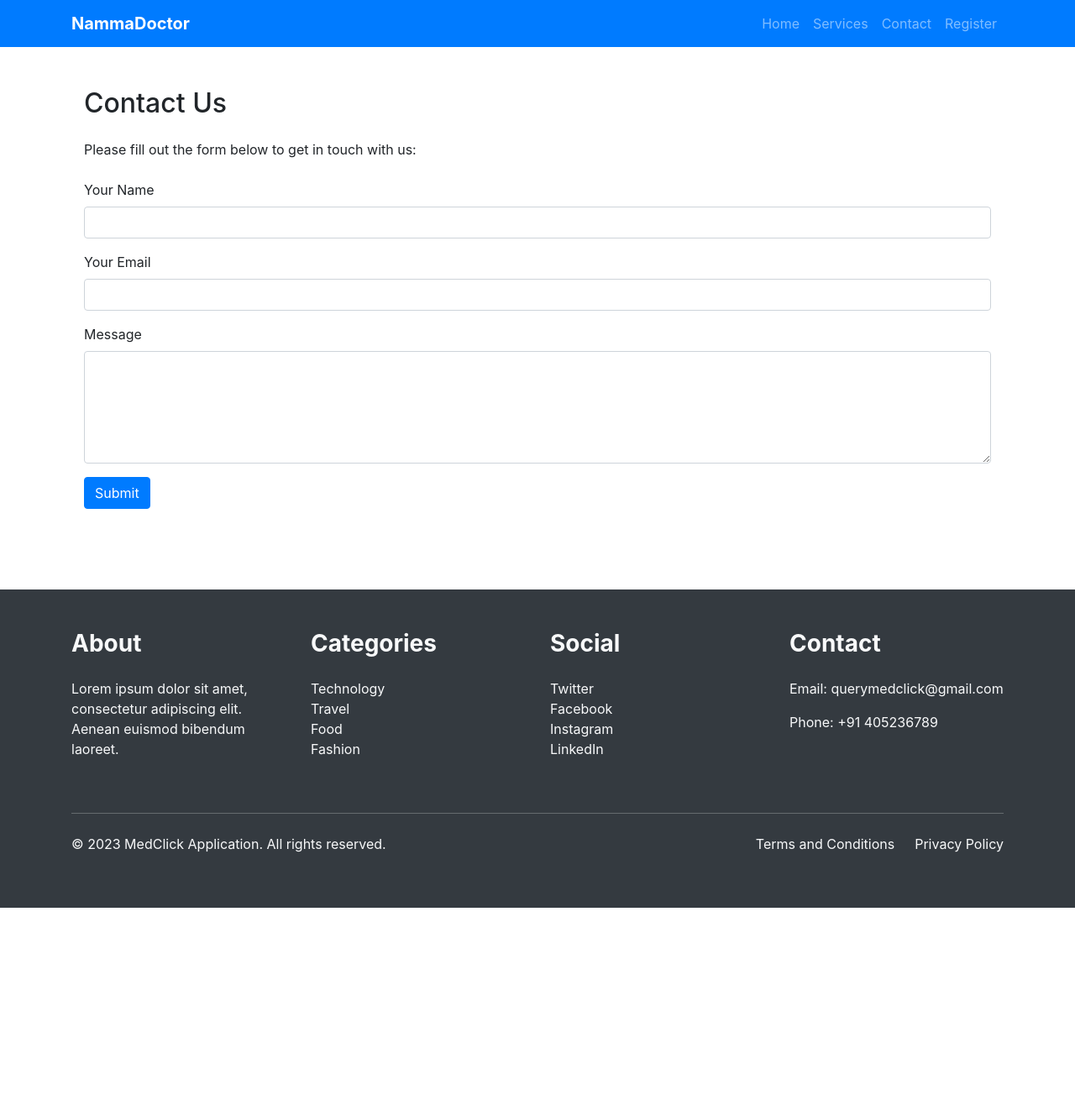
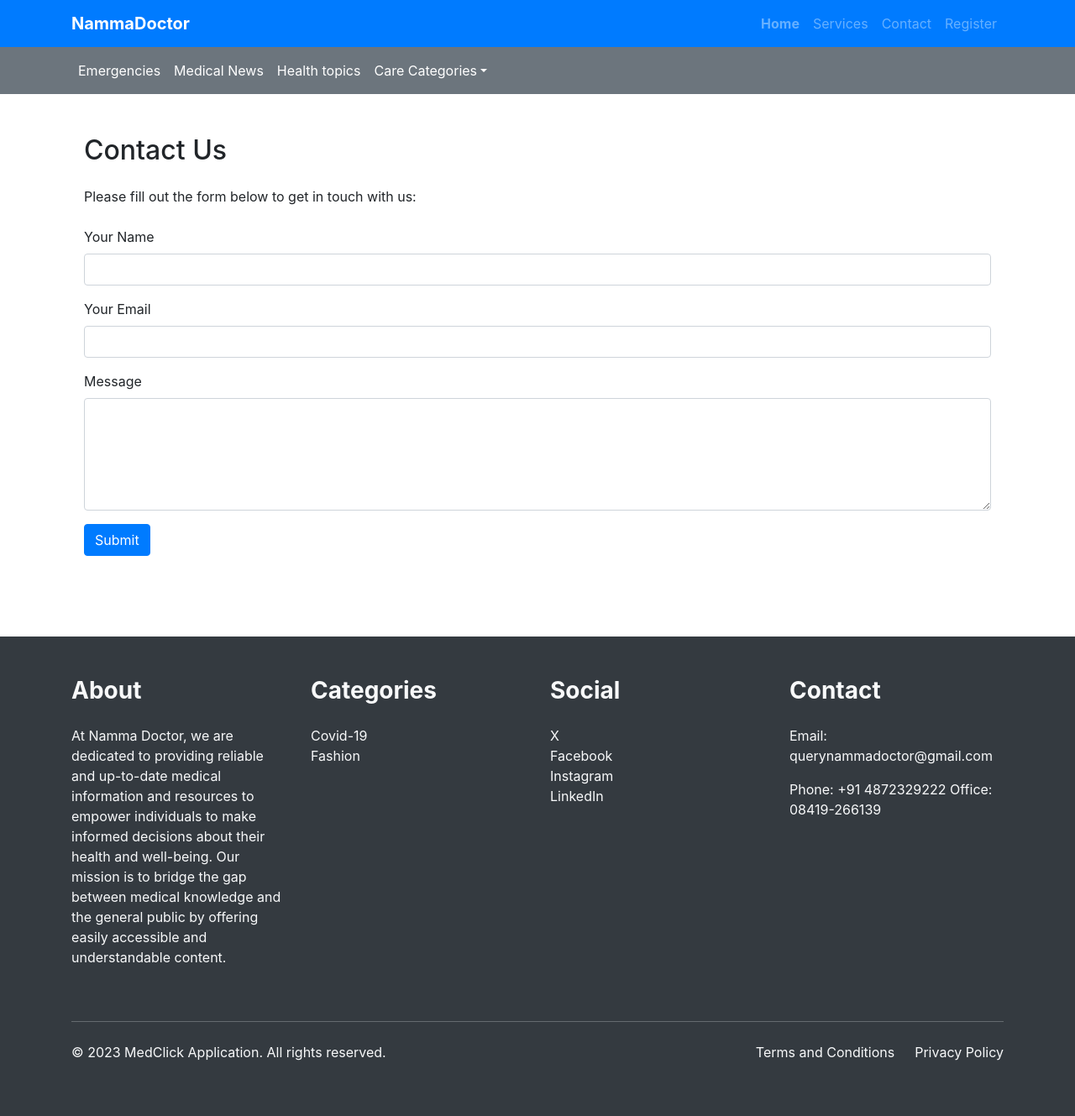
Before and after one commit to AJAmit17/NammaDoctor, a Django app: page /contact/ in a window 1280 px wide. Shown: the whole page at 84% size. Before the commit the page ends 1081 px from the top, so only its background shows below. Run offline with Django 4.2, Linux system fonts and the light colour scheme; some libraries are stand-ins or nearby versions.

Commit message:
nav ft. 1.1

```diff
--- a/ndapp/templates/ndapp/base.html
+++ b/ndapp/templates/ndapp/base.html
@@ -27,7 +27,7 @@
             <div class="collapse navbar-collapse" id="navbarNav">
                 <ul class="navbar-nav ms-auto">
                     <li class="nav-item">
-                        <a href="{% url 'home' %}" class="nav-link">Home</a>
+                        <a href="{% url 'home' %}" class="nav-link"><strong>Home</strong></a>
                     </li>
                     <li class="nav-item">
                         <a href="{% url 'services' %}" class="nav-link">Services</a>
@@ -48,6 +48,44 @@
             </div>
         </div>
     </nav>
+    <nav class="navbar navbar-expand-lg navbar-dark bg-secondary" style="background-color: grey;">
+        <div class="container">
+            <button class="navbar-toggler" type="button" data-bs-toggle="collapse" data-bs-target="#secondNavbar" aria-controls="secondNavbar" aria-expanded="false" aria-label="Toggle navigation">
+                <span class="navbar-toggler-icon"></span>
+            </button>
+            <div class="collapse navbar-collapse" id="secondNavbar">
+                <ul class="navbar-nav mr-auto">
+                    <li class="nav-item">
+                        <a href="{% url 'emergencies' %}" class="nav-link" style="opacity: 1; color: white;">Emergencies</a>
+                    </li>
+                    <li class="nav-item">
+                        <a href="{% url 'medicalnews' %}" class="nav-link" style="opacity: 1; color: white;">Medical News</a>
+                    </li>
+                    <li class="nav-item">
+                        <a href="" class="nav-link" style="opacity: 1; color: white;">Health topics</a>
+                    </li>
+                    <li class="nav-item dropdown">
+                        <a href="#" class="nav-link dropdown-toggle" id="careCategoriesDropdown" data-bs-toggle="dropdown" aria-haspopup="true" aria-expanded="false" style="opacity: 1; color: white;">Care Categories</a>
+                        <div class="dropdown-menu" aria-labelledby="careCategoriesDropdown">
+                            <a class="dropdown-item" href="#category1" style="opacity: 1;">General Care</a>
+                            <a class="dropdown-item" href="#category2" style="opacity: 1;">Sexual Health</a>
+                            <a class="dropdown-item" href="#category3" style="opacity: 1;">Mental Health</a>
+                            <a class="dropdown-item" href="#category4" style="opacity: 1;">Baby Care</a>
+                            <a class="dropdown-item" href="#category3" style="opacity: 1;">Pregnant Women Care</a>
+                        </div>
+                    </li>
+                </ul>
+            </div>
+        </div>
+    </nav>
+
+
+    <style>
+        .navbar-dark .navbar-nav .nav-link {
+            opacity: 0.8;
+        }
+    </style>
+
 
     <!-- Content -->
     <div class="container py-4">
@@ -73,21 +111,21 @@
             <div class="row">
                 <div class="col-md-6 col-lg-3 mb-4">
                     <h3 class="text-lg font-weight-bold mb-4">About</h3>
-                    <p>Lorem ipsum dolor sit amet, consectetur adipiscing elit. Aenean euismod bibendum laoreet.</p>
+                    <p>At Namma Doctor, we are dedicated to providing reliable and up-to-date medical information and resources to empower individuals to make informed decisions about their health and well-being. Our mission is to bridge the gap between medical knowledge and the general public by offering easily accessible and understandable content.</p>
                 </div>
                 <div class="col-md-6 col-lg-3 mb-4">
                     <h3 class="text-lg font-weight-bold mb-4">Categories</h3>
                     <ul class="list-unstyled">
-                        <li><a href="#" class="text-light">Technology</a></li>
-                        <li><a href="#" class="text-light">Travel</a></li>
-                        <li><a href="#" class="text-light">Food</a></li>
+                        <li><a href="#" class="text-light"></a></li>
+                        <li><a href="#" class="text-light">Covid-19</a></li>
+                        <li><a href="#" class="text-light"></a></li>
                         <li><a href="#" class="text-light">Fashion</a></li>
                     </ul>
                 </div>
                 <div class="col-md-6 col-lg-3 mb-4">
                     <h3 class="text-lg font-weight-bold mb-4">Social</h3>
                     <ul class="list-unstyled">
-                        <li><a href="#" class="text-light" target="_blank" rel="noopener">Twitter</a></li>
+                        <li><a href="#" class="text-light" target="_blank" rel="noopener">X</a></li>
                         <li><a href="#" class="text-light" target="_blank" rel="noopener">Facebook</a></li>
                         <li><a href="#" class="text-light" target="_blank" rel="noopener">Instagram</a></li>
                         <li><a href="#" class="text-light" target="_blank" rel="noopener">LinkedIn</a></li>
@@ -95,8 +133,10 @@
                 </div>
                 <div class="col-md-6 col-lg-3 mb-4">
                     <h3 class="text-lg font-weight-bold mb-4">Contact</h3>
-                    <p>Email: querymedclick@gmail.com</p>
-                    <p>Phone: +91 405236789</p>
+                    <p>Email: querynammadoctor@gmail.com</p>
+                    <p>Phone: +91 4872329222
+                        Office: 08419-266139
+                    </p>
                 </div>
             </div>
             <hr class="my-4 border-light">
--- a/ndapp/urls.py
+++ b/ndapp/urls.py
@@ -5,4 +5,6 @@ urlpatterns = [
     path('',views.home, name='home'),
     path('services/',views.services, name="services"),
     path('contact/',views.contact, name="contact"),
+    path('emergencies/',views.emergencies, name="emergencies"),
+    path('medical-news/',views.medicalNews, name="medicalnews"),
 ]
--- a/ndapp/views.py
+++ b/ndapp/views.py
@@ -38,3 +38,9 @@ def contact(request):
     return render(request, 'ndapp/contact.html', {
         'title': 'Contacts'
     })
+
+def emergencies(requests):
+    return render(requests, 'ndapp/emergencies.html')
+
+def medicalNews(requests):
+    return render(requests, 'ndapp/medicalnews.html')
```
Also changed, not shown: ndapp/templates/ndapp/emergencies.html (added, +37 -0 lines), ndapp/templates/ndapp/medicalnews.html (added, +21 -0 lines).
